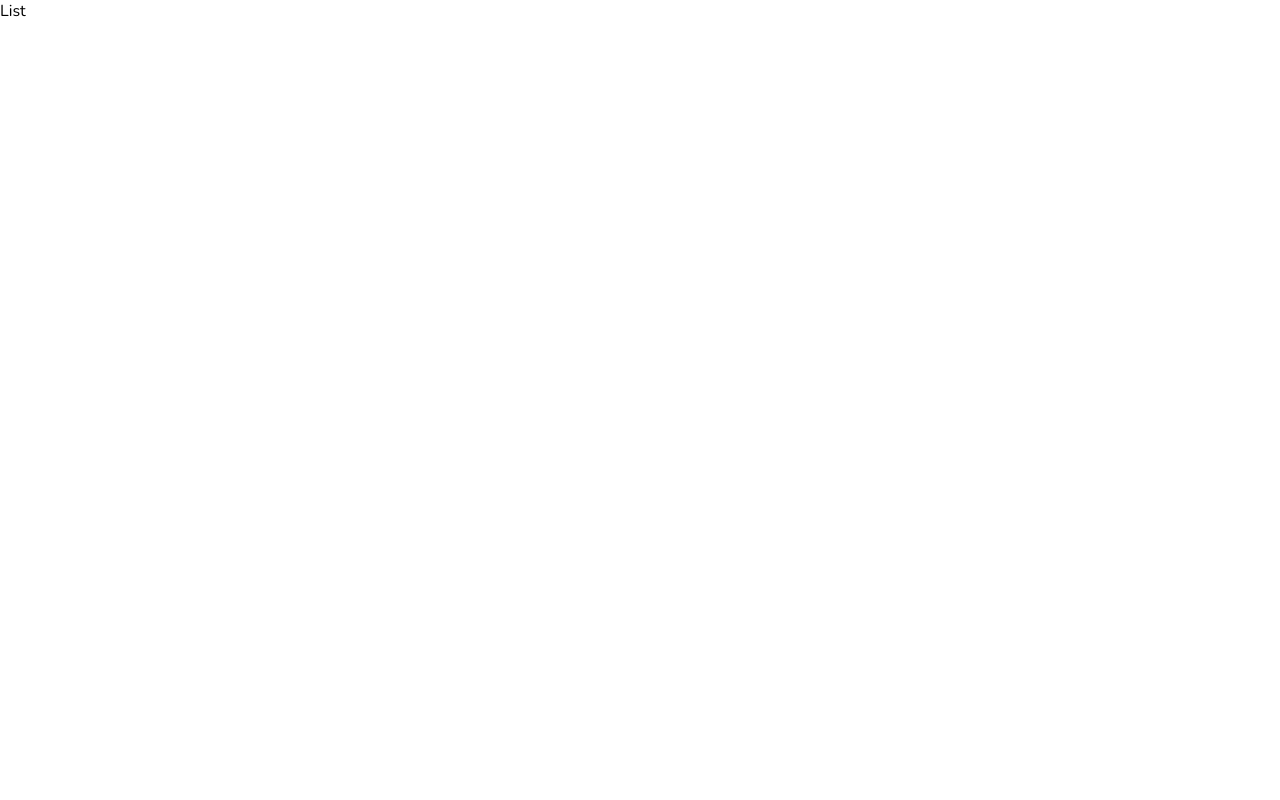
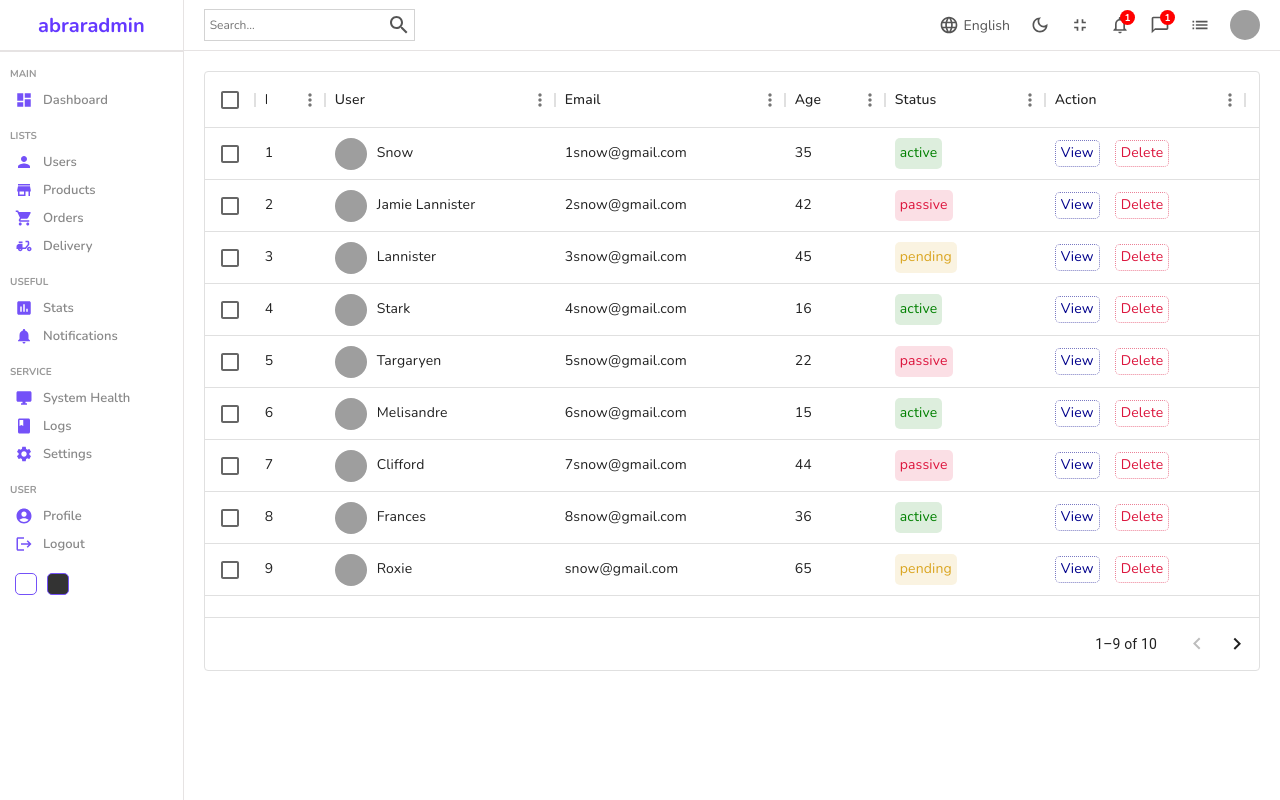
Before and after one commit to abrar19/react-advance-dashboard, a React (Create React App) app: page /users in a window 1280 px wide. Built offline with nearby package versions, Linux system fonts and the light colour scheme; grey boxes are pictures that could not be loaded.

Commit message:
users page with datatable done

```diff
--- a/package.json
+++ b/package.json
@@ -7,6 +7,7 @@
     "@emotion/styled": "^11.11.0",
     "@mui/icons-material": "^5.11.16",
     "@mui/material": "^5.13.6",
+    "@mui/x-data-grid": "^6.9.1",
     "@testing-library/jest-dom": "^5.16.5",
     "@testing-library/react": "^13.4.0",
     "@testing-library/user-event": "^13.5.0",
--- /dev/null
+++ b/src/components/datatable/Datatable.jsx
@@ -0,0 +1,38 @@
+import React from 'react';
+import './datatable.scss'
+import { DataGrid } from '@mui/x-data-grid';
+import { userColumns, userRows } from "../../datatablesource";
+
+const Datatable = () => {
+
+    const actionColumn = [{
+        field: "action",
+        headerName: "Action",
+        width: 200,
+        renderCell: (params) => {
+            return(
+                <div className='cellAction'>
+                    <div className="viewButton">View</div>
+                    <div className="deleteButton">Delete</div>
+                </div>
+            )
+        }
+    }]
+    return (
+        <div className='datatable'>
+            <DataGrid
+                rows={userRows}
+                columns={userColumns.concat(actionColumn)}
+                initialState={{
+                pagination: {
+                    paginationModel: { page: 0, pageSize: 9 },
+                },
+                }}
+                pageSizeOptions={[5, 10]}
+                checkboxSelection
+            />
+        </div>
+    );
+}
+
+export default Datatable;
--- /dev/null
+++ b/src/components/datatable/datatable.scss
@@ -0,0 +1,57 @@
+.datatable{
+    height: 600px;
+    padding: 20px;
+
+    .cellWithImg{
+        display: flex;
+        align-items: center;
+        gap: 10px;
+
+        .cellImg{
+            width: 32px;
+            height: 32px;
+            border-radius: 50%;
+            object-fit: cover;
+        }
+    }
+
+    .cellWithStatus{
+        padding: 5px;
+        border-radius: 5px;
+
+        &.active{
+            color: green;
+            background-color: rgba(0, 128, 0, 0.135);
+        }
+
+        &.pending{
+            color: goldenrod;
+            background-color: rgba(218, 165, 32, 0.135);
+        }
+
+        &.passive{
+            color: crimson;
+            background-color: rgba(220, 20, 60, 0.135);
+        }
+    }
+
+    .cellAction{
+        display: flex;
+        align-items: center;
+        gap: 15px;
+
+        .viewButton{
+            padding: 2px 5px;
+            border-radius: 5px;
+            color: darkblue;
+            border: 1px dotted rgba(0, 0, 139, 0.527);
+        }
+
+        .deleteButton{
+            padding: 2px 5px;
+            border-radius: 5px;
+            color: crimson;
+            border: 1px dotted rgba(220, 20, 60, 0.537);
+        }
+    }
+}
--- /dev/null
+++ b/src/datatablesource.js
@@ -0,0 +1,123 @@
+export const userColumns = [
+    { field: "id", headerName: "ID", width: 70 },
+    {
+      field: "user",
+      headerName: "User",
+      width: 230,
+      renderCell: (params) => {
+        return (
+          <div className="cellWithImg">
+            <img className="cellImg" src={params.row.img} alt="avatar" />
+            {params.row.username}
+          </div>
+        );
+      },
+    },
+    {
+      field: "email",
+      headerName: "Email",
+      width: 230,
+    },
+
+    {
+      field: "age",
+      headerName: "Age",
+      width: 100,
+    },
+    {
+      field: "status",
+      headerName: "Status",
+      width: 160,
+      renderCell: (params) => {
+        return (
+          <div className={`cellWithStatus ${params.row.status}`}>
+            {params.row.status}
+          </div>
+        );
+      },
+    },
+  ];
+
+  //temporary data
+  export const userRows = [
+    {
+      id: 1,
+      username: "Snow",
+      img: "https://images.pexels.com/photos/1820770/pexels-photo-1820770.jpeg?auto=compress&cs=tinysrgb&dpr=2&w=500",
+      status: "active",
+      email: "1snow@gmail.com",
+      age: 35,
+    },
+    {
+      id: 2,
+      username: "Jamie Lannister",
+      img: "https://images.pexels.com/photos/1820770/pexels-photo-1820770.jpeg?auto=compress&cs=tinysrgb&dpr=2&w=500",
+      email: "2snow@gmail.com",
+      status: "passive",
+      age: 42,
+    },
+    {
+      id: 3,
+      username: "Lannister",
+      img: "https://images.pexels.com/photos/1820770/pexels-photo-1820770.jpeg?auto=compress&cs=tinysrgb&dpr=2&w=500",
+      email: "3snow@gmail.com",
+      status: "pending",
+      age: 45,
+    },
+    {
+      id: 4,
+      username: "Stark",
+      img: "https://images.pexels.com/photos/1820770/pexels-photo-1820770.jpeg?auto=compress&cs=tinysrgb&dpr=2&w=500",
+      email: "4snow@gmail.com",
+      status: "active",
+      age: 16,
+    },
+    {
+      id: 5,
+      username: "Targaryen",
+      img: "https://images.pexels.com/photos/1820770/pexels-photo-1820770.jpeg?auto=compress&cs=tinysrgb&dpr=2&w=500",
+      email: "5snow@gmail.com",
+      status: "passive",
+      age: 22,
+    },
+    {
+      id: 6,
+      username: "Melisandre",
+      img: "https://images.pexels.com/photos/1820770/pexels-photo-1820770.jpeg?auto=compress&cs=tinysrgb&dpr=2&w=500",
+      email: "6snow@gmail.com",
+      status: "active",
+      age: 15,
+    },
+    {
+      id: 7,
+      username: "Clifford",
+      img: "https://images.pexels.com/photos/1820770/pexels-photo-1820770.jpeg?auto=compress&cs=tinysrgb&dpr=2&w=500",
+      email: "7snow@gmail.com",
+      status: "passive",
+      age: 44,
+    },
+    {
+      id: 8,
+      username: "Frances",
+      img: "https://images.pexels.com/photos/1820770/pexels-photo-1820770.jpeg?auto=compress&cs=tinysrgb&dpr=2&w=500",
+      email: "8snow@gmail.com",
+      status: "active",
+      age: 36,
+    },
+    {
+      id: 9,
+      username: "Roxie",
+      img: "https://images.pexels.com/photos/1820770/pexels-photo-1820770.jpeg?auto=compress&cs=tinysrgb&dpr=2&w=500",
+      email: "snow@gmail.com",
+      status: "pending",
+      age: 65,
+    },
+    {
+      id: 10,
+      username: "Roxie",
+      img: "https://images.pexels.com/photos/1820770/pexels-photo-1820770.jpeg?auto=compress&cs=tinysrgb&dpr=2&w=500",
+      email: "snow@gmail.com",
+      status: "active",
+      age: 65,
+    },
+  ];
--- a/src/pages/list/List.jsx
+++ b/src/pages/list/List.jsx
@@ -1,10 +1,18 @@
 import React from 'react';
 import './list.scss'
+import Sidebar from '../../components/sidebar/Sidebar'
+import Navbar from '../../components/navbar/Navbar'
+import Datatable from '../../components/datatable/Datatable';
+
 
 const List = () => {
     return (
         <div className='list'>
-            List
+            <Sidebar />
+            <div className="listContainer">
+                <Navbar />
+                <Datatable />
+            </div>
         </div>
     );
 }
--- a/src/pages/list/list.scss
+++ b/src/pages/list/list.scss
@@ -0,0 +1,8 @@
+.list{
+    display: flex;
+    width: 100%;
+
+    .listContainer{
+        flex: 6;
+    }
+}
```
Also changed, not shown: 1 other file (tests, documents, lock files or other folders).
